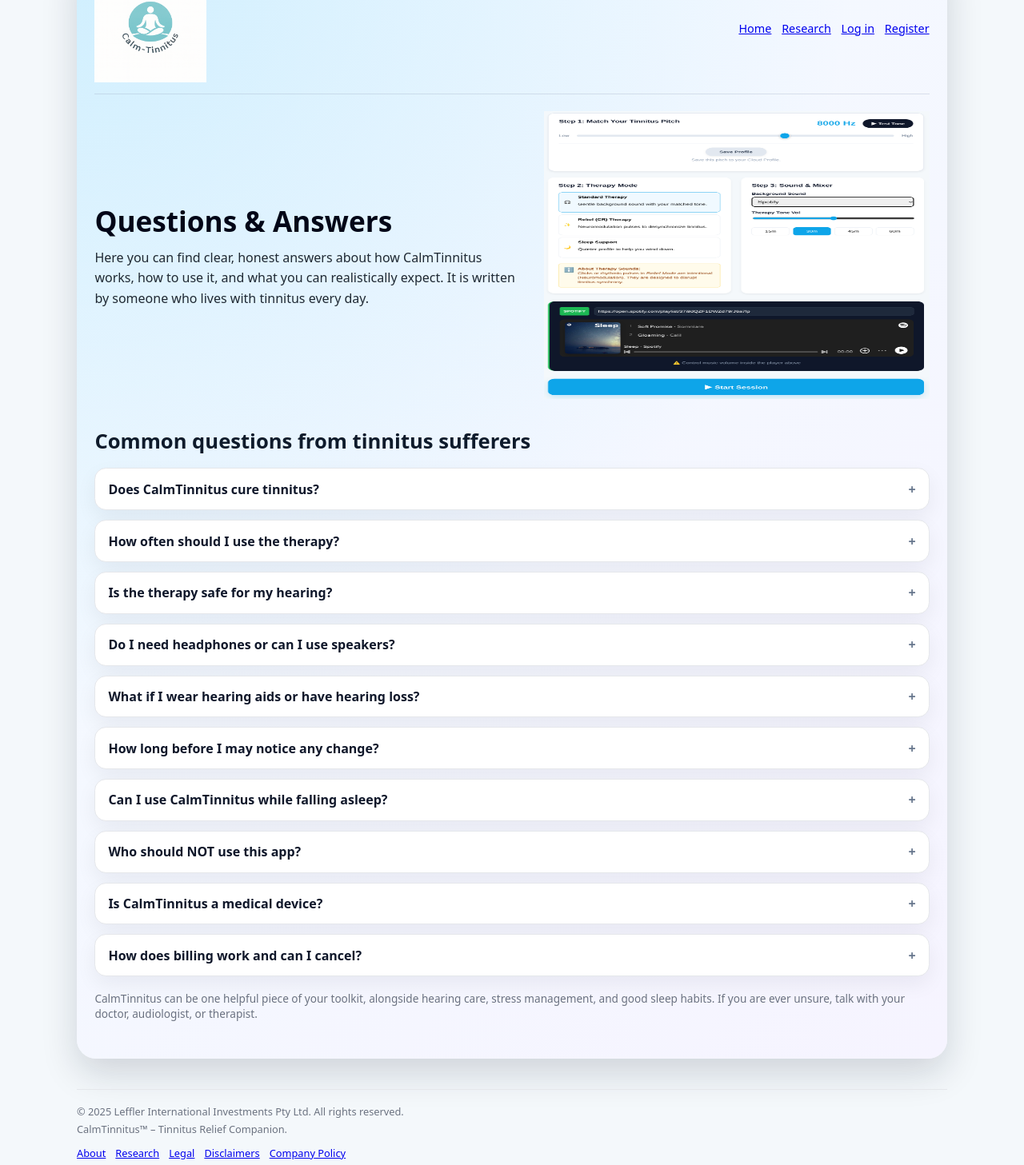
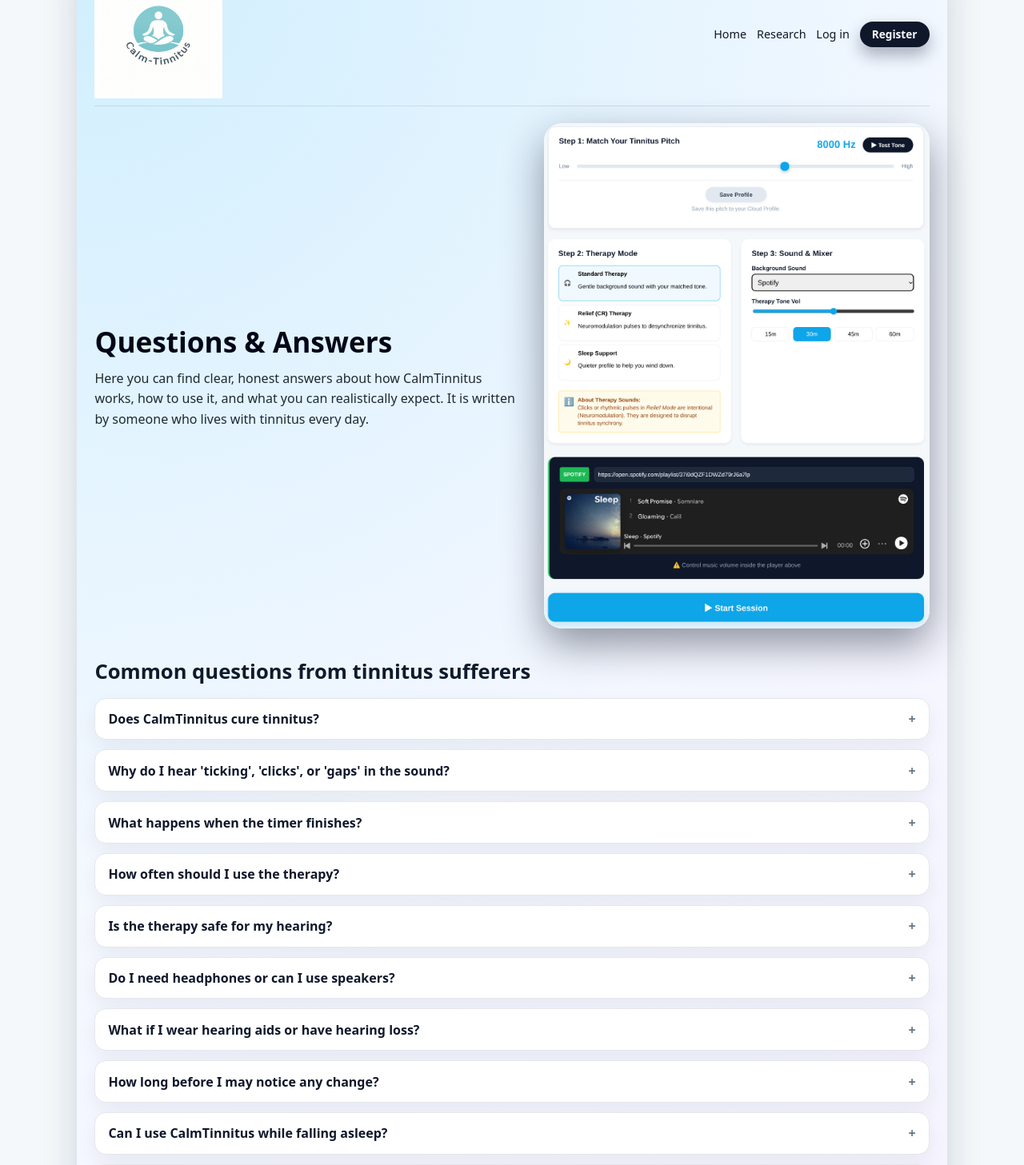
Before and after one commit to danyaffa/CalmTinnitus, a Next.js app: page /qa in a window 1280 px wide. Shown: the part 78-1535 px from the top of the page at 80% size. Built offline with nearby package versions, Linux system fonts and the light colour scheme; no server answers.

Commit message:
Update page.tsx

```diff
--- a/app/qa/page.tsx
+++ b/app/qa/page.tsx
@@ -1,8 +1,7 @@
 // /app/qa/page.tsx
 "use client";
 
-import Image from "next/image";
-import Link from "next/link";
+import React from "react";
 
 export default function QaPage() {
   const year = new Date().getFullYear();
@@ -13,8 +12,16 @@ export default function QaPage() {
       a: "No. There is currently no guaranteed cure for tinnitus. CalmTinnitus is a sound-training tool that may help some people reduce how loud or intrusive their tinnitus feels and improve focus or sleep over time.",
     },
     {
+      q: "Why do I hear 'ticking', 'clicks', or 'gaps' in the sound?",
+      a: "If you are using 'Relief (CR) Therapy' mode, this is intentional. These short, quiet interruptions are part of the neuromodulation process designed to disrupt the brain's tinnitus activity. If you find them distracting, you can switch to 'Standard Therapy' for a smooth, continuous masking sound.",
+    },
+    {
+      q: "What happens when the timer finishes?",
+      a: "The sound will stop automatically, and you will hear a gentle voice alert (or beep) confirming the session is over. For the best therapeutic results, we recommend waiting 3 to 4 hours between these focused sessions.",
+    },
+    {
       q: "How often should I use the therapy?",
-      a: "Most people benefit from short daily sessions. For example, 15–30 minutes once or twice a day, plus an extra calming session when tinnitus spikes or before sleep.",
+      a: "Most people benefit from short daily sessions. For example, 15–30 minutes once or twice a day. Consistency is key—try to stick to a routine rather than doing very long sessions all at once.",
     },
     {
       q: "Is the therapy safe for my hearing?",
@@ -34,7 +41,7 @@ export default function QaPage() {
     },
     {
       q: "Can I use CalmTinnitus while falling asleep?",
-      a: "Yes. Many users choose the sleep-support mode with softer background sound and a session timer so the sound fades after a set period. Never use headphones that could be physically uncomfortable while sleeping.",
+      a: "Yes. Many users choose the 'Sleep Support' mode, which uses softer background sounds and no ticking. Set the timer so it turns off automatically after you drift off.",
     },
     {
       q: "Who should NOT use this app?",
@@ -55,28 +62,28 @@ export default function QaPage() {
       <div className="nq-qa-shell">
         {/* HEADER STRIP */}
         <header className="nq-qa-header">
-          <Link href="/" className="nq-qa-logo-link">
-            <Image
+          <a href="/" className="nq-qa-logo-link">
+            <img
               src="/CalmTinnitus-Logo.png"
               alt="CalmTinnitus – Silence Starts Now"
               width={140}
               height={140}
               className="nq-qa-logo"
             />
-          </Link>
+          </a>
           <nav className="nq-qa-nav">
-            <Link href="/" className="nq-qa-nav-link">
+            <a href="/" className="nq-qa-nav-link">
               Home
-            </Link>
-            <Link href="/research" className="nq-qa-nav-link">
+            </a>
+            <a href="/research" className="nq-qa-nav-link">
               Research
-            </Link>
-            <Link href="/login" className="nq-qa-nav-link">
+            </a>
+            <a href="/login" className="nq-qa-nav-link">
               Log in
-            </Link>
-            <Link href="/register" className="nq-qa-nav-cta">
+            </a>
+            <a href="/register" className="nq-qa-nav-cta">
               Register
-            </Link>
+            </a>
           </nav>
         </header>
 
@@ -91,7 +98,7 @@ export default function QaPage() {
             </p>
           </div>
           <div className="nq-qa-hero-image">
-            <Image
+            <img
               src="/Therapy.png"
               alt="CalmTinnitus therapy interface"
               width={520}
@@ -132,11 +139,11 @@ export default function QaPage() {
           <span>CalmTinnitus™ – Tinnitus Relief Companion.</span>
         </div>
         <div className="nq-qa-footer-links">
-          <Link href="/about">About</Link>
-          <Link href="/research">Research</Link>
-          <Link href="/legal">Legal</Link>
-          <Link href="/disclaimers">Disclaimers</Link>
-          <Link href="/company-policy">Company Policy</Link>
+          <a href="/about">About</a>
+          <a href="/research">Research</a>
+          <a href="/legal">Legal</a>
+          <a href="/disclaimers">Disclaimers</a>
+          <a href="/company-policy">Company Policy</a>
         </div>
         <p className="nq-qa-footer-note">
           CalmTinnitus™ is a wellness sound tool and does not diagnose, treat,
```
